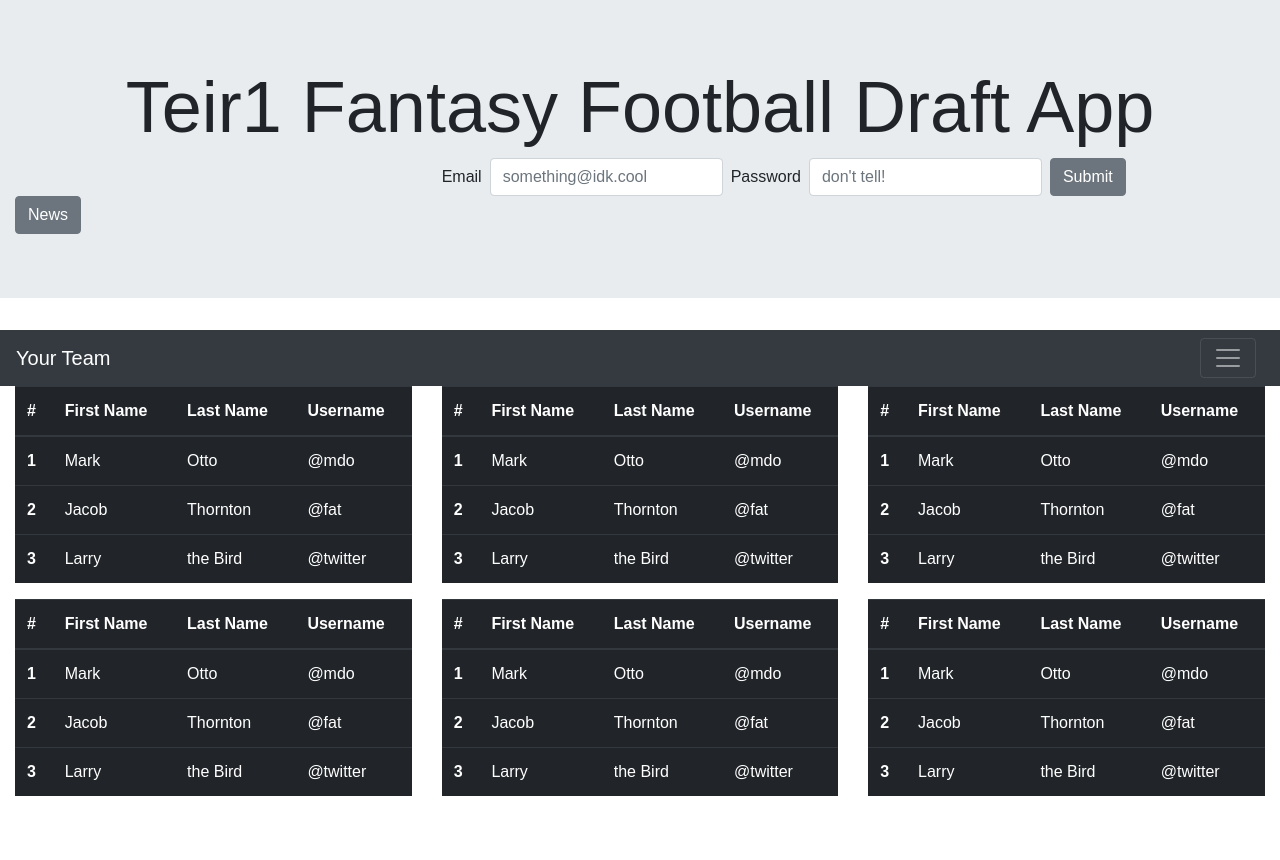
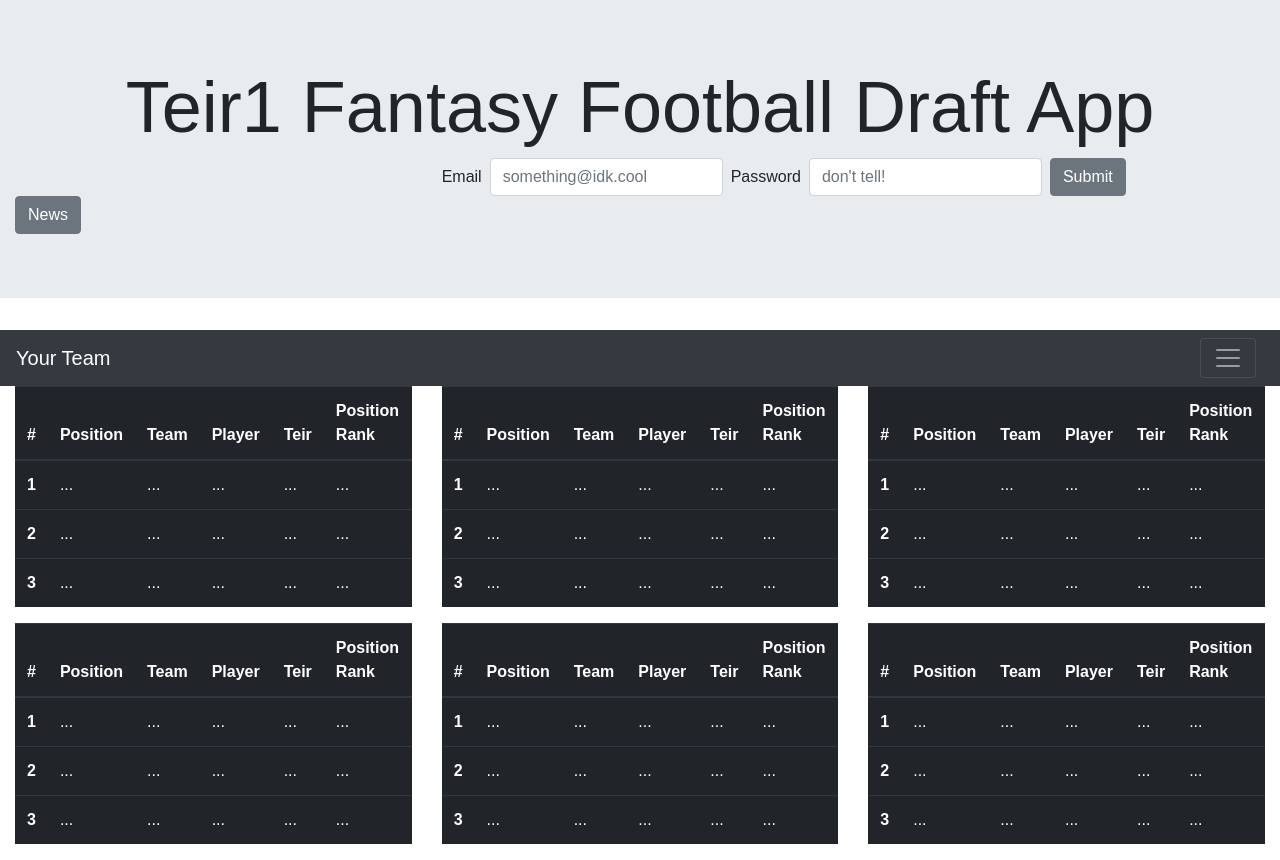
Before and after one commit to daltonduncan44/Teir1, a React (Create React App) app in the folder create-react-express/client/: page / in a window 1280 px wide. Before the commit the page ends 812 px from the top, so only its background shows below. Built offline with nearby package versions, Linux system fonts and the light colour scheme; no server answers.

Commit message:
table updates

```diff
--- a/create-react-express/client/src/components/Grid.js
+++ b/create-react-express/client/src/components/Grid.js
@@ -15,29 +15,37 @@ render(){
         <thead>
           <tr>
             <th>#</th>
-            <th>First Name</th>
-            <th>Last Name</th>
-            <th>Username</th>
+            <th>Position</th>
+            <th>Team</th>
+            <th>Player</th>
+            <th>Teir</th>
+            <th>Position Rank</th>
           </tr>
         </thead>
         <tbody>
           <tr>
             <th scope="row">1</th>
-            <td>Mark</td>
-            <td>Otto</td>
-            <td>@mdo</td>
+            <td>...</td>
+            <td>...</td>
+            <td>...</td>
+            <td>...</td>
+            <td>...</td>
           </tr>
           <tr>
             <th scope="row">2</th>
-            <td>Jacob</td>
-            <td>Thornton</td>
-            <td>@fat</td>
+            <td>...</td>
+            <td>...</td>
+            <td>...</td>
+            <td>...</td>
+            <td>...</td>
           </tr>
           <tr>
             <th scope="row">3</th>
-            <td>Larry</td>
-            <td>the Bird</td>
-            <td>@twitter</td>
+            <td>...</td>
+            <td>...</td>
+            <td>...</td>
+            <td>...</td>
+            <td>...</td>
           </tr>
         </tbody>
       </Table>
@@ -47,29 +55,37 @@ render(){
         <thead>
           <tr>
           <th>#</th>
-            <th>First Name</th>
-            <th>Last Name</th>
-            <th>Username</th>
+            <th>Position</th>
+            <th>Team</th>
+            <th>Player</th>
+            <th>Teir</th>
+            <th>Position Rank</th>
           </tr>
         </thead>
         <tbody>
           <tr>
             <th scope="row">1</th>
-            <td>Mark</td>
-            <td>Otto</td>
-            <td>@mdo</td>
+            <td>...</td>
+            <td>...</td>
+            <td>...</td>
+            <td>...</td>
+            <td>...</td>
           </tr>
           <tr>
             <th scope="row">2</th>
-            <td>Jacob</td>
-            <td>Thornton</td>
-            <td>@fat</td>
+            <td>...</td>
+            <td>...</td>
+            <td>...</td>
+            <td>...</td>
+            <td>...</td>
           </tr>
           <tr>
             <th scope="row">3</th>
-            <td>Larry</td>
-            <td>the Bird</td>
-            <td>@twitter</td>
+            <td>...</td>
+            <td>...</td>
+            <td>...</td>
+            <td>...</td>
+            <td>...</td>
           </tr>
         </tbody>
       </Table>
@@ -79,29 +95,37 @@ render(){
         <thead>
           <tr>
             <th>#</th>
-            <th>First Name</th>
-            <th>Last Name</th>
-            <th>Username</th>
+            <th>Position</th>
+            <th>Team</th>
+            <th>Player</th>
+            <th>Teir</th>
+            <th>Position Rank</th>
           </tr>
         </thead>
         <tbody>
           <tr>
             <th scope="row">1</th>
-            <td>Mark</td>
-            <td>Otto</td>
-            <td>@mdo</td>
+            <td>...</td>
+            <td>...</td>
+            <td>...</td>
+            <td>...</td>
+            <td>...</td>
           </tr>
           <tr>
             <th scope="row">2</th>
-            <td>Jacob</td>
-            <td>Thornton</td>
-            <td>@fat</td>
+            <td>...</td>
+            <td>...</td>
+            <td>...</td>
+            <td>...</td>
+            <td>...</td>
           </tr>
           <tr>
             <th scope="row">3</th>
-            <td>Larry</td>
-            <td>the Bird</td>
-            <td>@twitter</td>
+            <td>...</td>
+            <td>...</td>
+            <td>...</td>
+            <td>...</td>
+            <td>...</td>
           </tr>
         </tbody>
       </Table>
@@ -114,29 +138,37 @@ render(){
         <thead>
           <tr>
             <th>#</th>
-            <th>First Name</th>
-            <th>Last Name</th>
-            <th>Username</th>
+            <th>Position</th>
+            <th>Team</th>
+            <th>Player</th>
+            <th>Teir</th>
+            <th>Position Rank</th>
           </tr>
         </thead>
         <tbody>
           <tr>
             <th scope="row">1</th>
-            <td>Mark</td>
-            <td>Otto</td>
-            <td>@mdo</td>
+            <td>...</td>
+            <td>...</td>
+            <td>...</td>
+            <td>...</td>
+            <td>...</td>
           </tr>
           <tr>
             <th scope="row">2</th>
-            <td>Jacob</td>
-            <td>Thornton</td>
-            <td>@fat</td>
+            <td>...</td>
+            <td>...</td>
+            <td>...</td>
+            <td>...</td>
+            <td>...</td>
           </tr>
           <tr>
             <th scope="row">3</th>
-            <td>Larry</td>
-            <td>the Bird</td>
-            <td>@twitter</td>
+            <td>...</td>
+            <td>...</td>
+            <td>...</td>
+            <td>...</td>
+            <td>...</td>
           </tr>
         </tbody>
       </Table>
@@ -146,29 +178,37 @@ render(){
         <thead>
           <tr>
           <th>#</th>
-            <th>First Name</th>
-            <th>Last Name</th>
-            <th>Username</th>
+            <th>Position</th>
+            <th>Team</th>
+            <th>Player</th>
+            <th>Teir</th>
+            <th>Position Rank</th>
           </tr>
         </thead>
         <tbody>
           <tr>
             <th scope="row">1</th>
-            <td>Mark</td>
-            <td>Otto</td>
-            <td>@mdo</td>
+            <td>...</td>
+            <td>...</td>
+            <td>...</td>
+            <td>...</td>
+            <td>...</td>
           </tr>
           <tr>
             <th scope="row">2</th>
-            <td>Jacob</td>
-            <td>Thornton</td>
-            <td>@fat</td>
+            <td>...</td>
+            <td>...</td>
+            <td>...</td>
+            <td>...</td>
+            <td>...</td>
           </tr>
           <tr>
             <th scope="row">3</th>
-            <td>Larry</td>
-            <td>the Bird</td>
-            <td>@twitter</td>
+            <td>...</td>
+            <td>...</td>
+            <td>...</td>
+            <td>...</td>
+            <td>...</td>
           </tr>
         </tbody>
       </Table>
@@ -178,29 +218,37 @@ render(){
         <thead>
           <tr>
           <th>#</th>
-            <th>First Name</th>
-            <th>Last Name</th>
-            <th>Username</th>
+            <th>Position</th>
+            <th>Team</th>
+            <th>Player</th>
+            <th>Teir</th>
+            <th>Position Rank</th>
           </tr>
         </thead>
         <tbody>
           <tr>
             <th scope="row">1</th>
-            <td>Mark</td>
-            <td>Otto</td>
-            <td>@mdo</td>
+            <td>...</td>
+            <td>...</td>
+            <td>...</td>
+            <td>...</td>
+            <td>...</td>
           </tr>
           <tr>
             <th scope="row">2</th>
-            <td>Jacob</td>
-            <td>Thornton</td>
-            <td>@fat</td>
+            <td>...</td>
+            <td>...</td>
+            <td>...</td>
+            <td>...</td>
+            <td>...</td>
           </tr>
           <tr>
             <th scope="row">3</th>
-            <td>Larry</td>
-            <td>the Bird</td>
-            <td>@twitter</td>
+            <td>...</td>
+            <td>...</td>
+            <td>...</td>
+            <td>...</td>
+            <td>...</td>
           </tr>
         </tbody>
       </Table>
--- a/create-react-express/client/src/components/Nav.js
+++ b/create-react-express/client/src/components/Nav.js
@@ -5,6 +5,14 @@ import { Container, Row, Col } from 'reactstrap';
 import { Table } from 'reactstrap';
 
 import { Card, Button, CardTitle, CardText } from 'reactstrap';
+
+var qbCount= 0;
+var rbCount= 0;
+var wrCount= 0;
+var teCount= 0;
+var flexCount= 0;
+var defCount= 0;
+var kCount= 0;
 
 export default class Example extends React.Component {
   constructor(props) {
@@ -38,8 +46,8 @@ export default class Example extends React.Component {
             <Row>
             <Col sm="12" md={{ size: 2, offset: 5 }}>
               <Card body inverse color="success">
-        <CardTitle>Special Title Treatment</CardTitle>
-        <CardText>With supporting text below as a natural lead-in to additional content.</CardText>
+        <CardTitle>Draft Help</CardTitle>
+        <CardText></CardText>
         <Button color="secondary">Button</Button>
         </Card>
               </Col>
@@ -51,30 +59,38 @@ export default class Example extends React.Component {
           <Table dark>
         <thead>
           <tr>
-            <th>#</th>
-            <th>First Name</th>
-            <th>Last Name</th>
-            <th>Username</th>
+          <th>#</th>
+            <th>Position</th>
+            <th>Team</th>
+            <th>Player</th>
+            <th>Teir</th>
+            <th>Position Rank</th>
           </tr>
         </thead>
         <tbody>
           <tr>
             <th scope="row">1</th>
-            <td>Mark</td>
-            <td>Otto</td>
-            <td>@mdo</td>
+            <td>...</td>
+            <td>...</td>
+            <td>...</td>
+            <td>...</td>
+            <td>...</td>
           </tr>
           <tr>
             <th scope="row">2</th>
-            <td>Jacob</td>
-            <td>Thornton</td>
-            <td>@fat</td>
+            <td>...</td>
+            <td>...</td>
+            <td>...</td>
+            <td>...</td>
+            <td>...</td>
           </tr>
           <tr>
             <th scope="row">3</th>
-            <td>Larry</td>
-            <td>the Bird</td>
-            <td>@twitter</td>
+            <td>...</td>
+            <td>...</td>
+            <td>...</td>
+            <td>...</td>
+            <td>...</td>
           </tr>
         </tbody>
       </Table>
@@ -84,30 +100,38 @@ export default class Example extends React.Component {
           <Table dark>
         <thead>
           <tr>
-            <th>#</th>
-            <th>First Name</th>
-            <th>Last Name</th>
-            <th>Username</th>
+          <th>#</th>
+            <th>Position</th>
+            <th>Team</th>
+            <th>Player</th>
+            <th>Teir</th>
+            <th>Position Rank</th>
           </tr>
         </thead>
         <tbody>
           <tr>
             <th scope="row">1</th>
-            <td>Mark</td>
-            <td>Otto</td>
-            <td>@mdo</td>
+            <td>...</td>
+            <td>...</td>
+            <td>...</td>
+            <td>...</td>
+            <td>...</td>
           </tr>
           <tr>
             <th scope="row">2</th>
-            <td>Jacob</td>
-            <td>Thornton</td>
-            <td>@fat</td>
+            <td>...</td>
+            <td>...</td>
+            <td>...</td>
+            <td>...</td>
+            <td>...</td>
           </tr>
           <tr>
             <th scope="row">3</th>
-            <td>Larry</td>
-            <td>the Bird</td>
-            <td>@twitter</td>
+            <td>...</td>
+            <td>...</td>
+            <td>...</td>
+            <td>...</td>
+            <td>...</td>
           </tr>
         </tbody>
       </Table>
```
Lines whose indentation alone changed are shown as unchanged.
